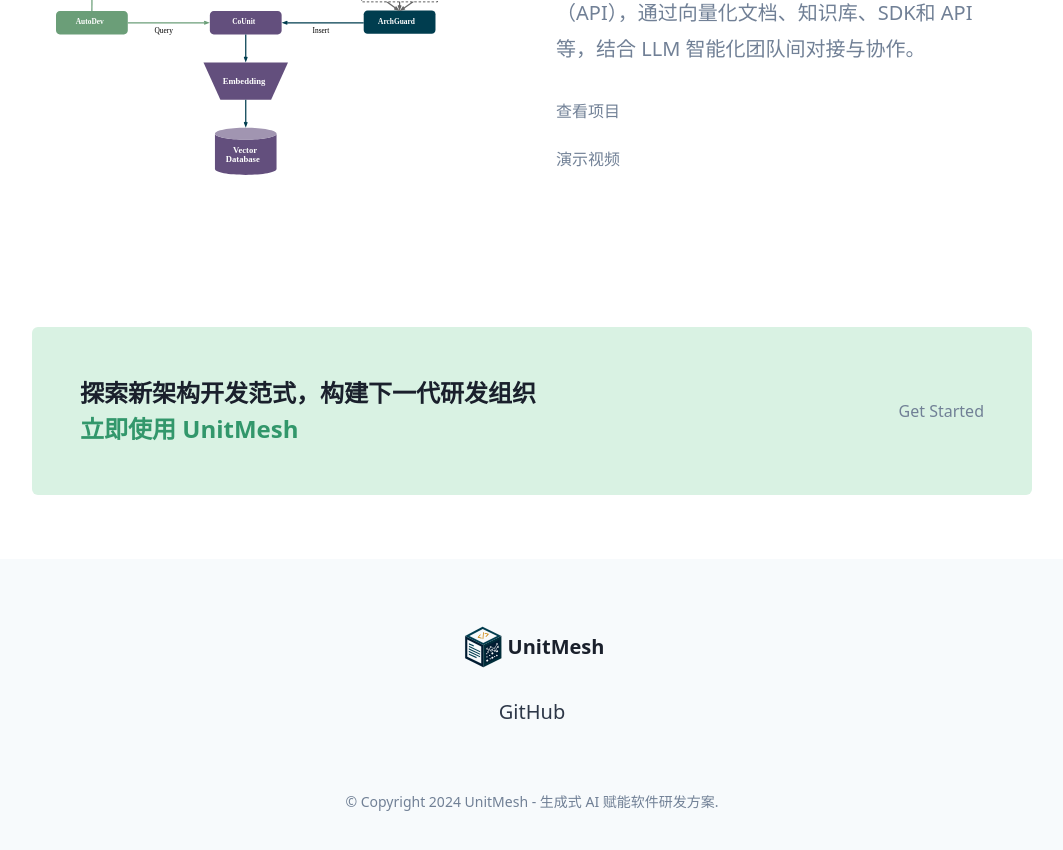
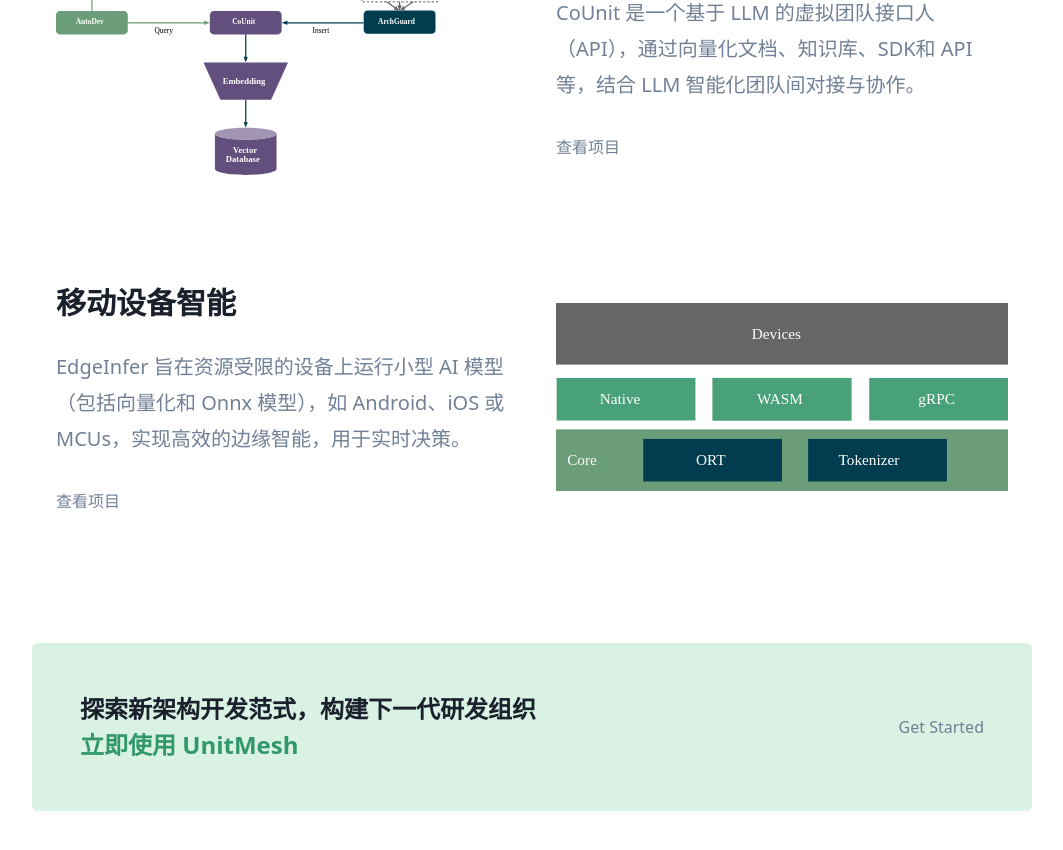
Before and after one commit to unit-mesh/unitmesh.cc, a Next.js app: page / in a window 1280 px wide. Shown: the part 3400-4250 px from the top of the page, without its empty margins (108-1171 px from the left). Built offline with nearby package versions, Linux system fonts and the light colour scheme.

Commit message:
feat(templates): add new vertical feature row
Add a new vertical feature row to the VerticalFeatures.tsx file in the templates directory. The new row includes a title, description, image, imageAlt, and projectLink. This row is added to enhance the functionality and design of the template.

```diff
--- a/src/templates/VerticalFeatures.tsx
+++ b/src/templates/VerticalFeatures.tsx
@@ -62,8 +62,14 @@
       image="/assets/images/co-unit.svg"
       imageAlt="CoUnit Architecture diagram"
       projectLink="https://github.com/unit-mesh/co-unit"
-      demoVideo="/"
       reverse
+    />
+    <VerticalFeatureRow
+      title="移动设备智能"
+      description="EdgeInfer 旨在资源受限的设备上运行小型 AI 模型（包括向量化和 Onnx 模型），如 Android、iOS 或 MCUs，实现高效的边缘智能，用于实时决策。"
+      image="/assets/images/edge-infer.svg"
+      imageAlt="EdgeInfer Architecture diagram"
+      projectLink="https://github.com/unit-mesh/edge-infer"
     />
   </Section>
 );
```
Also changed, not shown: public/assets/images/edge-infer.svg (added).
